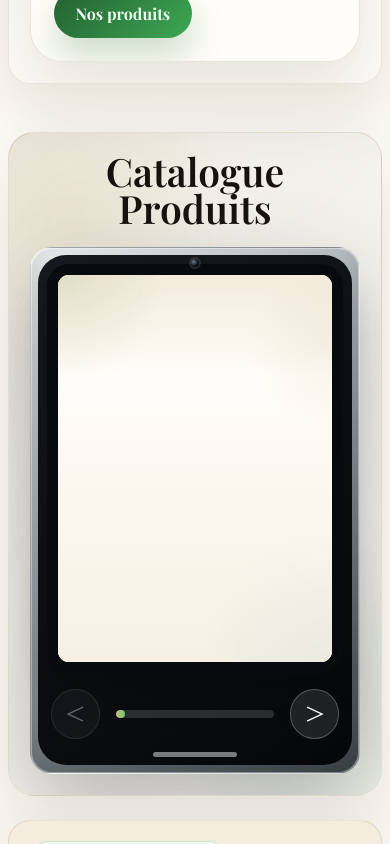
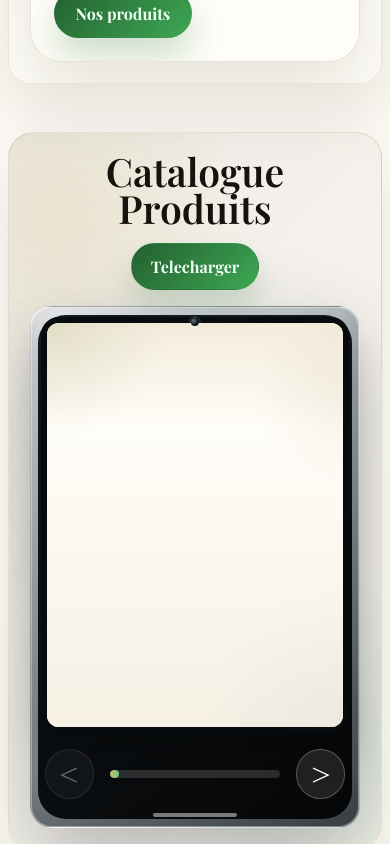
Before and after one commit to yelfaqir212-del/hortibio, a React (Vite) app: page / in a window 390 px wide. Shown: the part 3420-4264 px from the top of the page. Built offline with nearby package versions, Linux system fonts and the light colour scheme.

Commit message:
Adjust catalog display and contact options

```diff
--- a/src/App.jsx
+++ b/src/App.jsx
@@ -480,19 +480,6 @@ function App() {
                   </svg>
                   <span>contact@hortibio.ma</span>
                 </a>
-
-                <a
-                  className="contact-icon-btn contact-whatsapp-btn"
-                  href="https://wa.me/212702587609"
-                  target="_blank"
-                  rel="noopener noreferrer"
-                  aria-label="Contacter via WhatsApp"
-                >
-                  <svg viewBox="0 0 24 24" fill="currentColor" aria-hidden="true" width="22" height="22">
-                    <path d="M17.472 14.382c-.297-.149-1.758-.867-2.03-.967-.273-.099-.471-.148-.67.15-.197.297-.767.966-.94 1.164-.173.199-.347.223-.644.075-.297-.15-1.255-.463-2.39-1.475-.883-.788-1.48-1.761-1.653-2.059-.173-.297-.018-.458.13-.606.134-.133.298-.347.446-.52.149-.174.198-.298.298-.497.099-.198.05-.371-.025-.52-.075-.149-.669-1.612-.916-2.207-.242-.579-.487-.5-.669-.51-.173-.008-.371-.01-.57-.01-.198 0-.52.074-.792.372-.272.297-1.04 1.016-1.04 2.479 0 1.462 1.065 2.875 1.213 3.074.149.198 2.096 3.2 5.077 4.487.709.306 1.262.489 1.694.625.712.227 1.36.195 1.871.118.571-.085 1.758-.719 2.006-1.413.248-.694.248-1.289.173-1.413-.074-.124-.272-.198-.57-.347m-5.421 7.403h-.004a9.87 9.87 0 01-5.031-1.378l-.361-.214-3.741.982.998-3.648-.235-.374a9.86 9.86 0 01-1.51-5.26c.001-5.45 4.436-9.884 9.888-9.884 2.64 0 5.122 1.03 6.988 2.898a9.825 9.825 0 012.893 6.994c-.003 5.45-4.437 9.884-9.885 9.884m8.413-18.297A11.815 11.815 0 0012.05 0C5.495 0 .16 5.335.157 11.892c0 2.096.547 4.142 1.588 5.945L.057 24l6.305-1.654a11.882 11.882 0 005.683 1.448h.005c6.554 0 11.89-5.335 11.893-11.893a11.821 11.821 0 00-3.48-8.413z"/>
-                  </svg>
-                  <span>+212 7 02 58 76 09</span>
-                </a>
               </div>
             </div>
             </motion.div>
--- a/src/components/HortibioCatalog.jsx
+++ b/src/components/HortibioCatalog.jsx
@@ -51,6 +51,9 @@ export function HortibioCatalog() {
       <div className="hortibio-catalog-shell">
         <div className="hortibio-catalog-copy">
           <h2>{t('hortibioCatalog.title')}</h2>
+          <a className="catalog-download-button" href={catalogPdf} download>
+            {t('hortibioCatalog.downloadPdf')}
+          </a>
         </div>
 
         <motion.div
--- a/src/styles.css
+++ b/src/styles.css
@@ -1007,7 +1007,7 @@ section[id] {
   position: relative;
   display: grid;
   grid-template-columns: minmax(0, 1fr);
-  gap: clamp(1.25rem, 3vw, 2.5rem);
+  gap: clamp(1rem, 2.4vw, 1.8rem);
   align-items: center;
   justify-items: center;
   padding: clamp(1.4rem, 3vw, 3rem);
@@ -1031,6 +1031,9 @@ section[id] {
 .hortibio-catalog-copy {
   position: relative;
   z-index: 1;
+  display: grid;
+  justify-items: center;
+  gap: 1rem;
   text-align: center;
 }
 
@@ -1043,31 +1046,32 @@ section[id] {
   line-height: 0.94;
 }
 
-.hortibio-catalog-copy p {
-  max-width: 36rem;
-  margin: 1.2rem 0 0;
-  color: var(--muted);
-  line-height: 1.8;
-}
-
-.hortibio-catalog-actions {
-  display: flex;
-  flex-wrap: wrap;
-  gap: 0.8rem;
-  margin-top: 1.6rem;
-}
-
-.catalog-download {
-  border-color: var(--panel-border);
-  background: var(--panel-bg);
-  color: var(--olive-deep);
+.catalog-download-button {
+  display: inline-flex;
+  align-items: center;
+  justify-content: center;
+  min-height: 2.8rem;
+  padding: 0.76rem 1.2rem;
+  border: 1px solid rgba(45, 122, 64, 0.18);
+  border-radius: 999px;
+  background: linear-gradient(135deg, #235f2f, #3da854);
+  color: #f0fff4;
+  font-weight: 700;
+  box-shadow: 0 16px 28px rgba(45, 122, 64, 0.2);
+  transition: transform 180ms ease, box-shadow 180ms ease;
+}
+
+.catalog-download-button:hover,
+.catalog-download-button:focus-visible {
+  transform: translateY(-2px);
+  box-shadow: 0 20px 34px rgba(45, 122, 64, 0.26);
 }
 
 .ipad-catalog {
   position: relative;
   isolation: isolate;
-  width: min(100%, 52rem);
-  padding: clamp(1rem, 2vw, 1.35rem);
+  width: min(100%, 68rem);
+  padding: clamp(0.72rem, 1.3vw, 1rem);
   border: 1px solid rgba(255, 255, 255, 0.34);
   border-radius: 34px;
   background:
@@ -1128,9 +1132,13 @@ section[id] {
 
 .ipad-screen {
   position: relative;
-  height: clamp(30rem, 58vw, 43rem);
+  aspect-ratio: 16 / 9;
+  width: 100%;
+  height: auto;
+  min-height: 30rem;
+  max-height: min(68vh, 43rem);
   overflow: hidden;
-  border: 0.72rem solid #080b0e;
+  border: clamp(0.42rem, 1vw, 0.72rem) solid #080b0e;
   border-radius: 22px;
   background: #f7f4eb;
   box-shadow:
@@ -1143,6 +1151,7 @@ section[id] {
   height: 100%;
   border: 0;
   background: #f8f1df;
+  display: block;
 }
 
 .catalog-swipe-layer {
@@ -1519,24 +1528,6 @@ section[id] {
 
 .contact-email-btn:hover {
   background: var(--contact-email-hover);
-}
-
-.contact-whatsapp-btn {
-  display: inline-flex;
-  background: #25d366;
-  border: 1px solid rgba(255, 255, 255, 0.18);
-  color: #fff;
-}
-
-.contact-whatsapp-btn:hover {
-  background: #1ebe58;
-}
-
-@media (max-width: 768px) {
-  /* On small screens hide WhatsApp and keep only email */
-  .contact-whatsapp-btn {
-    display: none;
-  }
 }
 
 .contact-tags {
@@ -2086,10 +2077,17 @@ section[id] {
 
   .ipad-catalog {
     border-radius: 22px;
+    width: 100%;
+    padding: 0.62rem;
   }
 
   .ipad-screen {
-    height: min(34rem, 105vw);
+    aspect-ratio: 4 / 5.4;
+    min-height: 0;
+    max-height: none;
+    height: auto;
+    border-width: 0.4rem;
+    border-radius: 18px;
   }
 
   .catalog-swipe-layer {
```
